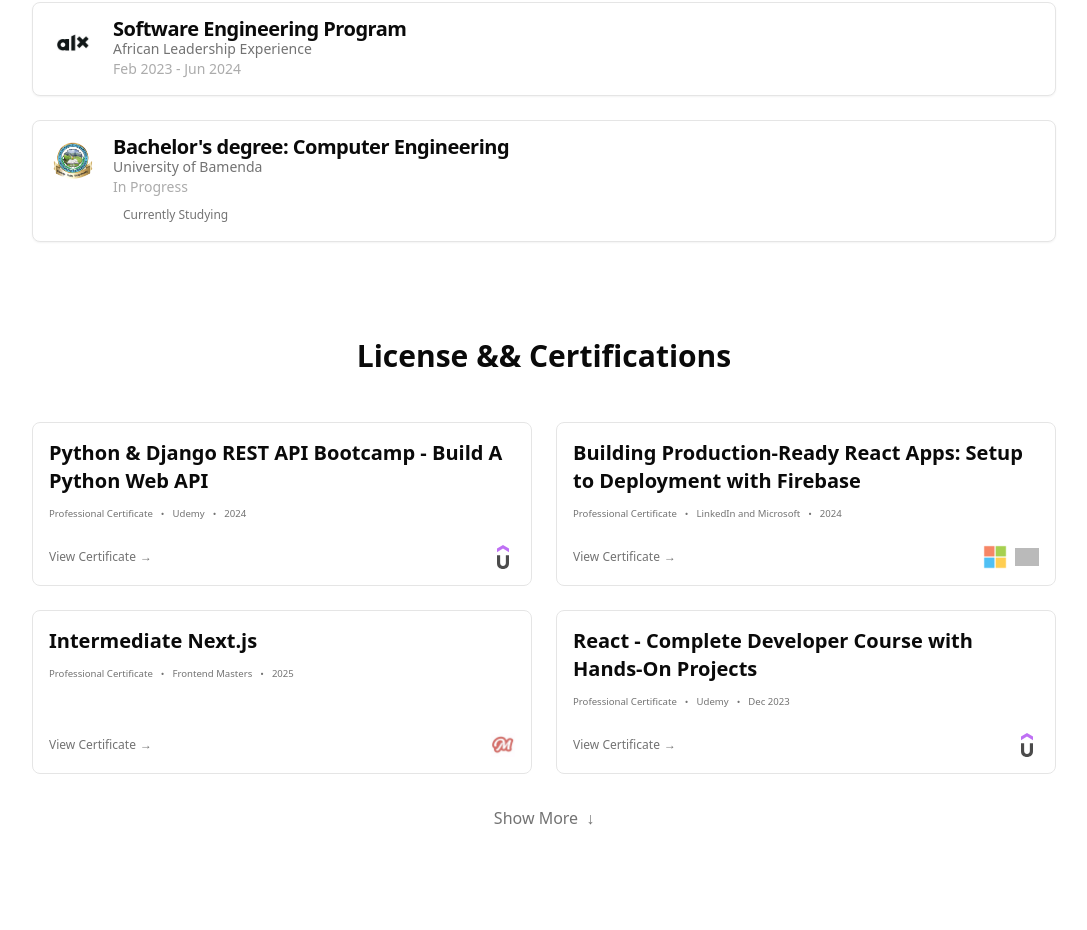
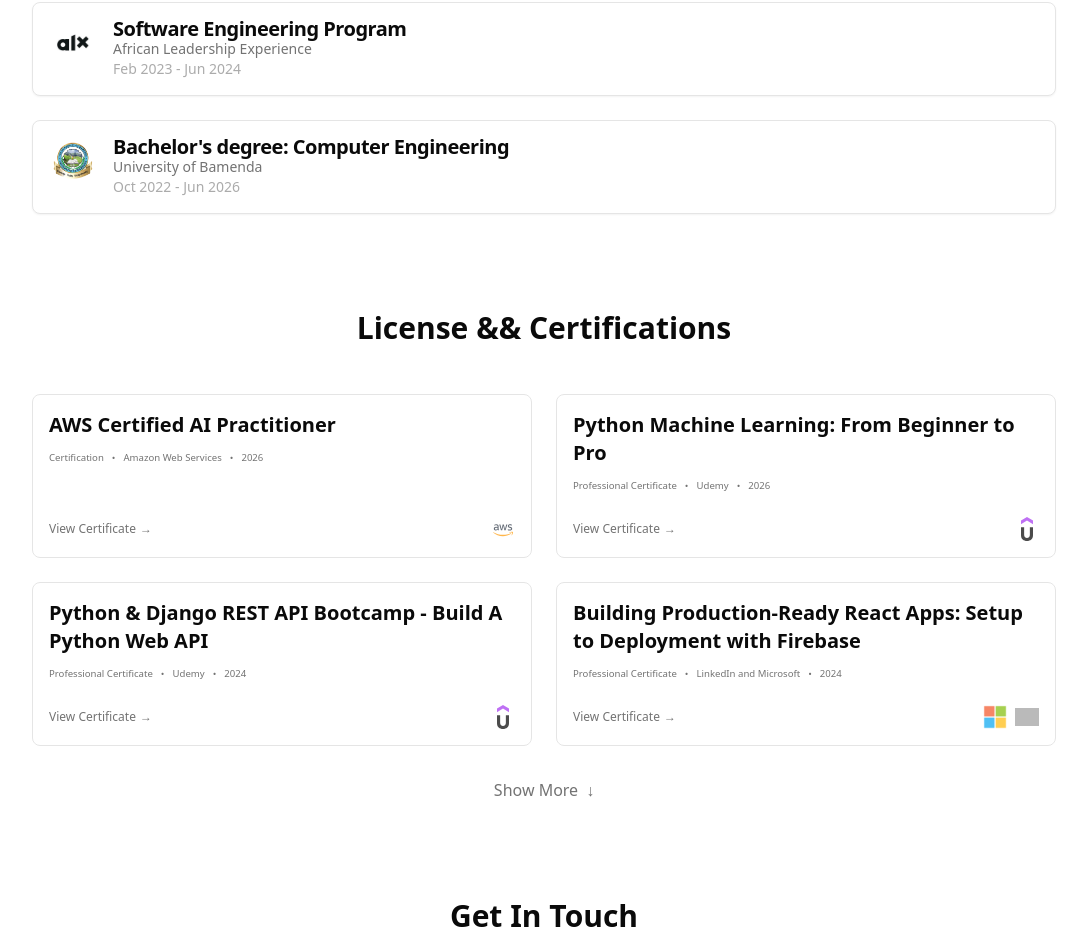
Before and after one commit to yll0rd/yll0rd-portfolio, a Next.js app: page / in a window 1280 px wide. Shown: the part 4082-5012 px from the top of the page, without its empty margins (96-1183 px from the left). Built offline with nearby package versions, Linux system fonts and the light colour scheme; grey boxes are pictures that could not be loaded.

Commit message:
feat: add new certifications to the certificates section and improve visibility controls

```diff
--- a/src/components/certificates-section.tsx
+++ b/src/components/certificates-section.tsx
@@ -2,6 +2,26 @@
 import Image from "next/image";
 
 const certificates = [
+    {
+        title: "AWS Certified AI Practitioner",
+        type: "Certification",
+        issuer: "Amazon Web Services",
+        date: "2026",
+        link: "https://www.credly.com/badges/6856faec-9ee7-4135-ac0e-68b8ecd5f13a/public_url",
+        providers: [
+            { name: "AWS", url: "https://aws.amazon.com/certification/certified-ai-practitioner/", icon: "/icons/aws-svgrepo-com.svg" },
+        ]
+    },
+    {
+        title: "Python Machine Learning: From Beginner to Pro",
+        type: "Professional Certificate",
+        issuer: "Udemy",
+        date: "2026",
+        link: "https://www.udemy.com/certificate/UC-32fa1420-215a-4c0f-a216-4cbec98e7968/",
+        providers: [
+            { name: "Udemy", url: "https://udemy.com", icon: "/udemy-logo.svg" },
+        ]
+    },
     {
         title: "Python & Django REST API Bootcamp - Build A Python Web API",
         type: "Professional Certificate",
@@ -55,19 +75,20 @@
     }
 ] as const;
 
+const CERTS_PER_PAGE = 4;
+
 const CertificatesSection = ({ className="" }: { className?: string }) => {
-    const [showMoreCerts, setShowMoreCerts] = useState(false);
-    const [visibleCertCount, setVisibleCertCount] = useState(4);
+    const [visibleCertCount, setVisibleCertCount] = useState(CERTS_PER_PAGE);
+
+    const showingAllCerts = visibleCertCount >= certificates.length;
 
     const handleShowMoreCerts = () => {
-        if (visibleCertCount >= 12) { // Total number of certificates
-            setVisibleCertCount(4) // Reset to initial count
-        } else {
-            setVisibleCertCount(prev => Math.min(prev + 4, 12))
-        }
+        setVisibleCertCount(prev => Math.min(prev + CERTS_PER_PAGE, certificates.length))
     }
 
-    const showingAllCerts = visibleCertCount >= 12;
+    const handleShowLessCerts = () => {
+        setVisibleCertCount(CERTS_PER_PAGE)
+    }
 
     return (
         <section id="certifications" className={`animate-fade-in mb-24 ${className}`}>
@@ -125,7 +146,7 @@
                 </div>
 
                 {/* Show More/Less Certificates Button */}
-                {visibleCertCount < 12 && (
+                {!showingAllCerts && (
                     <div className="flex justify-center">
                         <button
                             onClick={handleShowMoreCerts}
@@ -140,10 +161,10 @@
                 )}
 
                 {/* Show Less Button - only visible when all certificates are shown */}
-                {showingAllCerts && (
+                {showingAllCerts && certificates.length > CERTS_PER_PAGE && (
                     <div className="flex justify-center">
                         <button
-                            onClick={handleShowMoreCerts}
+                            onClick={handleShowLessCerts}
                             className="text-muted-foreground hover:text-foreground inline-flex items-center space-x-2 transition-colors group"
                         >
                             <div className="flex items-center space-x-2 group-hover:translate-y-[-2px] transition-transform duration-200">
--- a/src/components/education-section.tsx
+++ b/src/components/education-section.tsx
@@ -30,7 +30,7 @@
                             </div>
                             <div>
                                 <a
-                                    href="https://www.linkedin.com/school/vtasrilanka"
+                                    href="https://www.linkedin.com/school/104648904"
                                     target="_blank"
                                     rel="noopener noreferrer"
                                     className="hover:text-primary transition-colors"
@@ -115,10 +115,7 @@
                                 </a>
                                 <CardDescription>
                                     <span className="block text-muted-foreground">University of Bamenda</span>
-                                    <span className="block text-sm text-muted-foreground/60">In Progress</span>
-                                    <span className="inline-flex items-center px-2.5 py-0.5 mt-2 rounded-full text-xs font-medium bg-success/10 text-success">
-                                        Currently Studying
-                                    </span>
+                                    <span className="block text-sm text-muted-foreground/60">Oct 2022 - Jun 2026</span>
                                 </CardDescription>
                             </div>
                         </div>
--- a/src/components/experience-section.tsx
+++ b/src/components/experience-section.tsx
@@ -39,7 +39,7 @@
                                     <CardTitle>Irembo</CardTitle>
                                 </a>
                                 <CardDescription>
-                                    <span className="block text-muted-foreground">Internship · 6 months</span>
+                                    <span className="block text-muted-foreground">Internship · 7 months</span>
                                     <span className="block text-sm text-muted-foreground/60">Nyarutarama, Rwanda · Onsite</span>
                                 </CardDescription>
                             </div>
```
